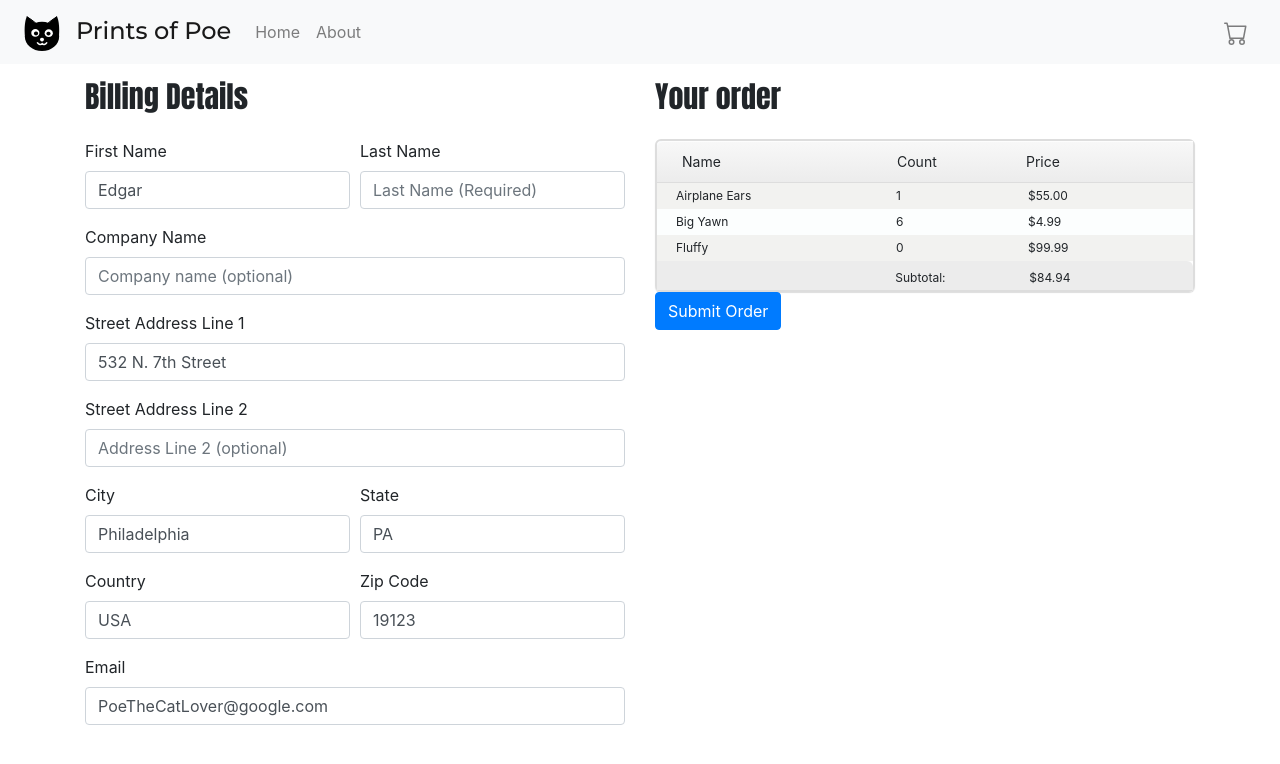
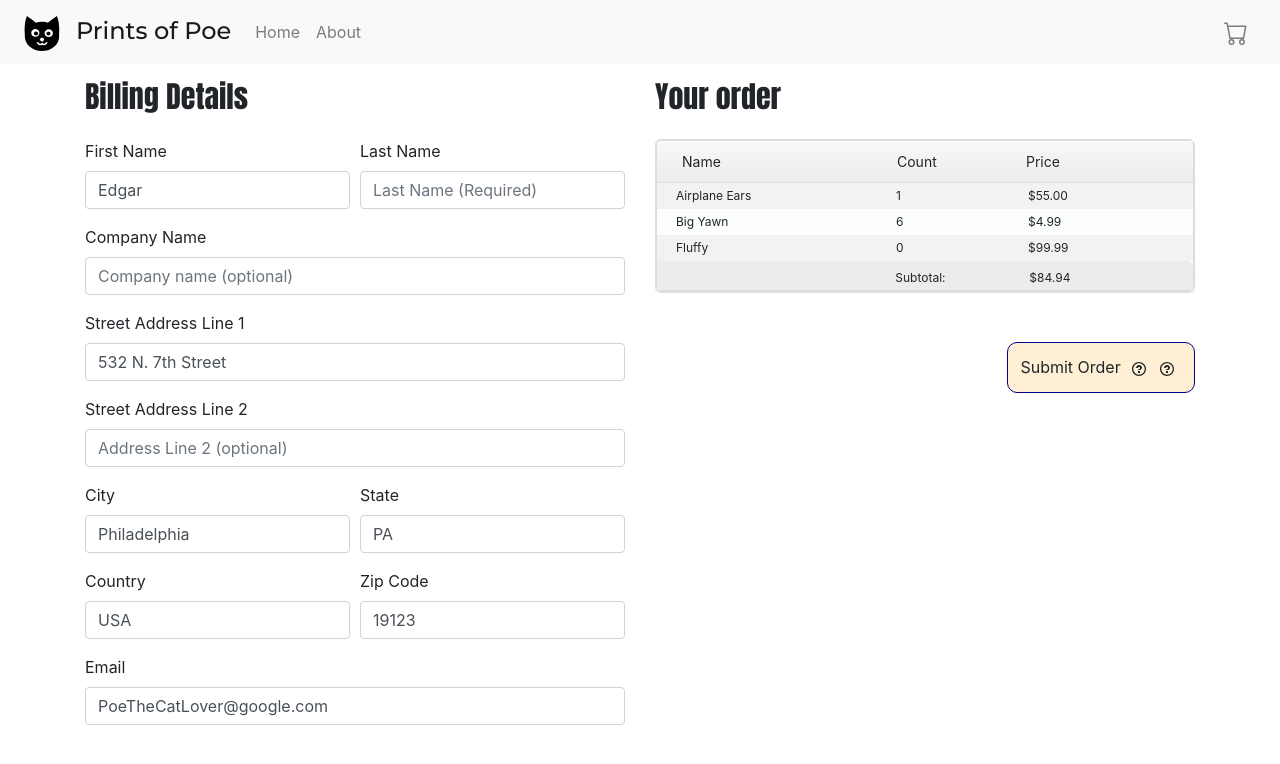
Before and after one commit to googleinterns/measurement-library, a React (Create React App) app in the folder demo/: page /checkout in a window 1280 px wide. Shown: the top 764 px of the page. Built offline with nearby package versions, Linux system fonts and the light colour scheme.

Commit message:
Fix button

```diff
--- a/demo/src/components/CodeModal/CodeModal.css
+++ b/demo/src/components/CodeModal/CodeModal.css
@@ -5,3 +5,14 @@
   padding: 10px;
   width: 300px;
 }
+
+.clickable-box {
+  padding: 6px;
+  border-radius: 5px;
+}
+
+.clickable-box:hover {
+  background-color: #DDD;
+  border: 1px solid black;
+  border-radius: 5px;
+}
--- a/demo/src/components/CodeModal/CodeModal.js
+++ b/demo/src/components/CodeModal/CodeModal.js
@@ -47,8 +47,16 @@ export function CodeModal({popupId, ourCode, gtagCode}) {
     </Tabs>
   </Modal>;
 
-  return (<>
-    <GoQuestion size={16} onClick={()=>setShowing(true)}>Display Modal</GoQuestion>
+  return (<span className="clickable-box" onClick=
+    /**
+      * Not the same as setShowing(true). setShowing(true) would
+      * call when the modal is showing and override attempts to close it, as
+      * once the modal is up, anywhere you click fires this event.
+      */
+    {()=> {
+      if (!showing) setShowing(true);
+    }}>
+    <GoQuestion size={16}/>
     {modal}
-  </>);
+  </span>);
 }
--- a/demo/src/screens/CartScreen/CartScreen.css
+++ b/demo/src/screens/CartScreen/CartScreen.css
@@ -1,15 +1,5 @@
-a.button-link:active,
-a.button-link:hover {
-  background-color: blue;
-}
-
-a.button-link:link,
-a.button-link:visited {
-  background-color: #4443f6;
-  border-radius: 10px;
-  color: white;
-  display: inline-block;
-  padding: 14px 25px;
+a.plain-text{
+  color: #115;
   text-align: center;
   text-decoration: none;
 }
--- a/demo/src/screens/CartScreen/CartScreen.js
+++ b/demo/src/screens/CartScreen/CartScreen.js
@@ -3,6 +3,7 @@ import {Cart} from '../../components/Cart/Cart';
 import {Container, Col, Row} from 'react-bootstrap';
 import {Link} from 'react-router-dom';
 import './CartScreen.css';
+import '../NavButton.css';
 import {CodeModal} from '../../components/CodeModal/CodeModal';
 
 /**
@@ -17,15 +18,15 @@ export function CartScreen() {
         <Cart/>
       </Row>
       <Row key='checkoutRow'>
-        <Col/>
-        <Col/>
         <Col>
-          <Link to='/checkout' className='button-link'>
+          <div className='button-like'>
+            <Link to='/checkout' className='plain-text'>
               Continue to checkout
-          </Link>
-          <CodeModal popupId={'nextStep'}
-            gtagCode={`gtag('event', \n ... \n)`}
-            ourCode={`tag('event', \n continue... \n)`}/>
+            </Link>{' '}
+            <CodeModal popupId={'begin_checkout'}
+              gtagCode={`gtag('event', \n ... \n)`}
+              ourCode={`tag('event', \n begin_checkout... \n)`}/>
+          </div>
         </Col>
       </Row>
     </Container>
--- a/demo/src/screens/CheckoutScreen/CheckoutScreen.js
+++ b/demo/src/screens/CheckoutScreen/CheckoutScreen.js
@@ -1,9 +1,11 @@
 import React from 'react';
-import {Container, Col, Row, Button} from 'react-bootstrap';
+import {Container, Col, Row} from 'react-bootstrap';
 import {UserInfoForm} from '../../components/UserInfoForm/UserInfoForm.js';
 import {useHistory} from 'react-router-dom';
 import './CheckoutScreen.css';
+import '../NavButton.css';
 import {MiniCart} from '../../components/MiniCart/MiniCart.js';
+import {CodeModal} from '../../components/CodeModal/CodeModal';
 
 /**
  * The ID for the form the user will fill out on this page.
@@ -48,7 +50,15 @@ export function CheckoutScreen() {
         </Col>
         <Col xs={12} md={6}>
           <MiniCart/>
-          <Button onClick={navIfFormValid}>Submit Order</Button>
+          <div onClick={navIfFormValid} className='button-like'>
+            {'Submit Order '}
+            <CodeModal popupId={'purchase'}
+              gtagCode={`gtag('event', \n ... \n)`}
+              ourCode={`tag('event', \n purchase... \n)`}/>
+            <CodeModal popupId={'shipping_info'}
+              gtagCode={`gtag('event', \n ... \n)`}
+              ourCode={`tag('event', \n shipping_info... \n)`}/>
+          </div>
         </Col>
       </Row>
     </Container>
--- /dev/null
+++ b/demo/src/screens/NavButton.css
@@ -0,0 +1,12 @@
+.button-like {
+  background-color: papayawhip;
+  border: 1px solid darkblue;
+  border-radius: 10px;
+  float: right;
+  margin: 50px 0;
+  padding: .8em;
+}
+
+.button-like:hover {
+  background-color: #d39e00;
+}
```
